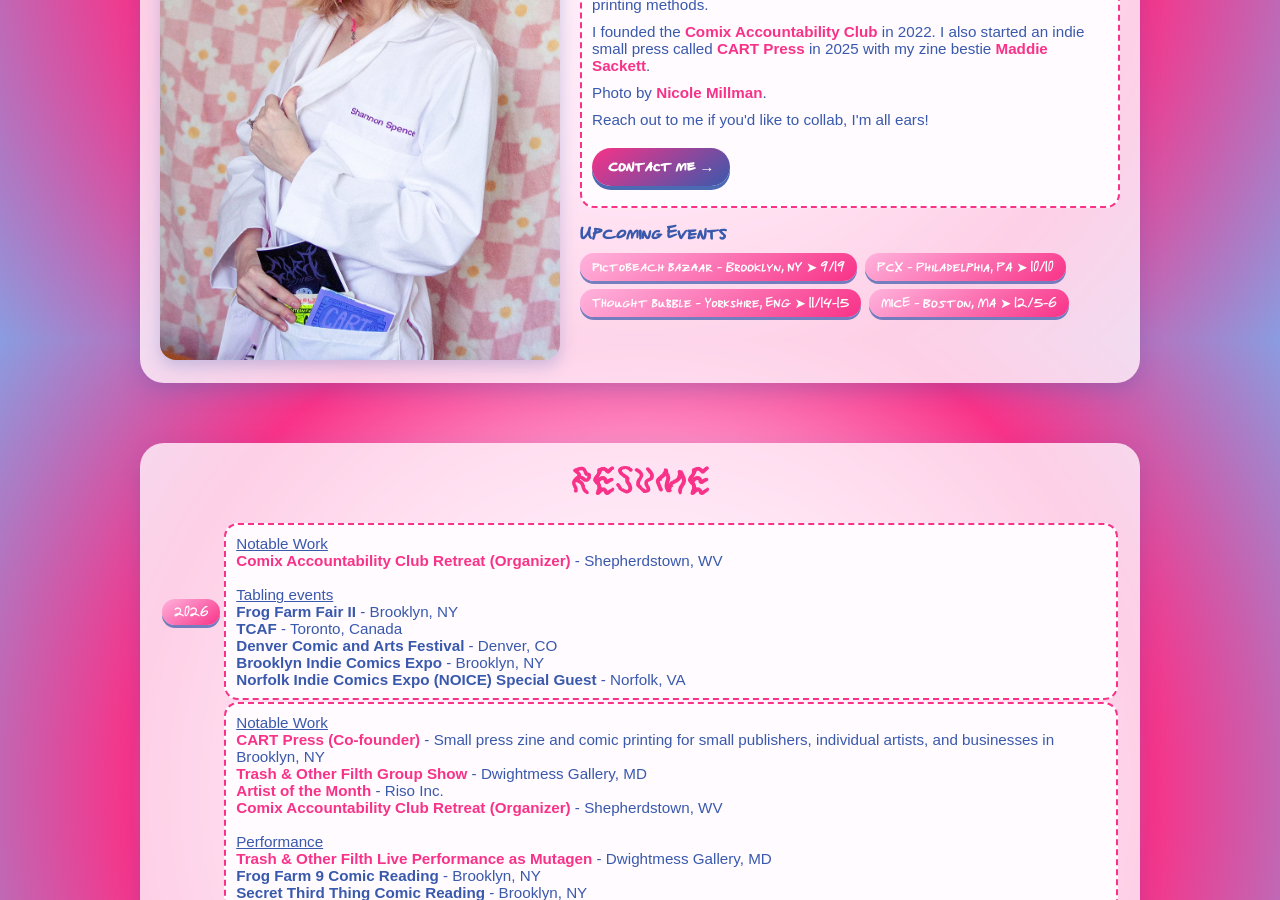
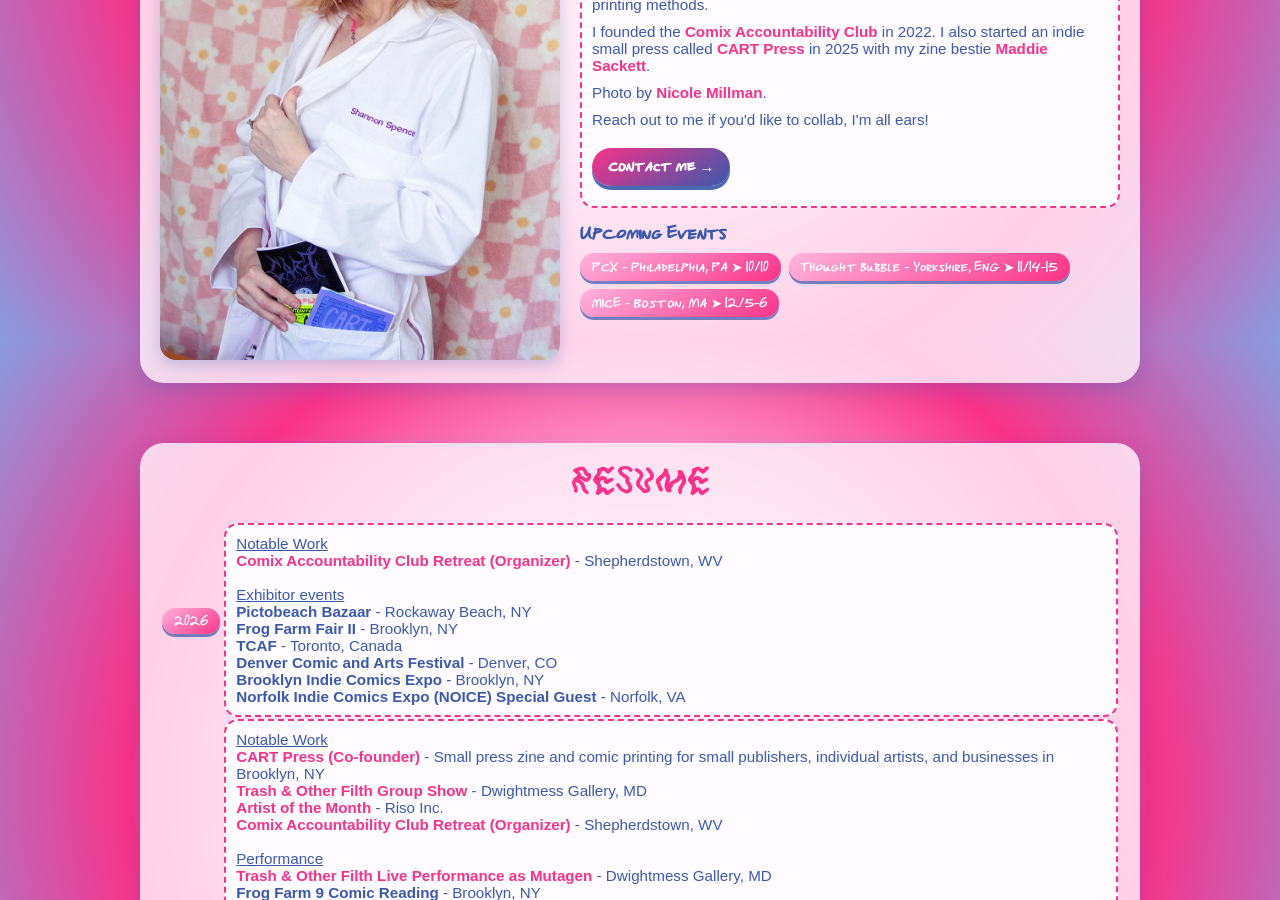
Before and after one commit to pokemonsz/shannon-spence.com, a Jekyll site: the page built from about.html, in a window 1280 px wide and 900 px high, scrolled down 560 px. Built offline with Jekyll 4.4.1, drawn with Linux system fonts in a browser that asks for light colours.

Commit message:
Update About page

```diff
--- a/about.html
+++ b/about.html
@@ -35,7 +35,6 @@
 
     <h3 class="subheading">Upcoming Events</h3>
     <div class="event-badges">
-      <span class="event-badge">Pictobeach Bazaar - Brooklyn, NY ➤ 9/19</span>
       <span class="event-badge">PCX - Philadelphia, PA ➤ 10/10</span>
       <span class="event-badge">Thought Bubble - Yorkshire, ENG ➤ 11/14-15</span>
       <span class="event-badge">MICE - Boston, MA ➤ 12/5-6</span>
@@ -57,7 +56,8 @@
             <p>
               <b><a href="https://www.instagram.com/p/DNVrirvx9n9/">Comix Accountability Club Retreat (Organizer)</a></b> - Shepherdstown, WV
             </p>
-            <p><br><u>Tabling events</u></p>
+            <p><br><u>Exhibitor events</u></p>
+			<p><b>Pictobeach Bazaar</b> - Rockaway Beach, NY</p>
             <p><b>Frog Farm Fair II</b> - Brooklyn, NY</p>
             <p><b>TCAF</b> - Toronto, Canada</p>
             <p><b>Denver Comic and Arts Festival</b> - Denver, CO</p>
```
Also changed, not shown: other parts of about.html (+1 -0 lines).
